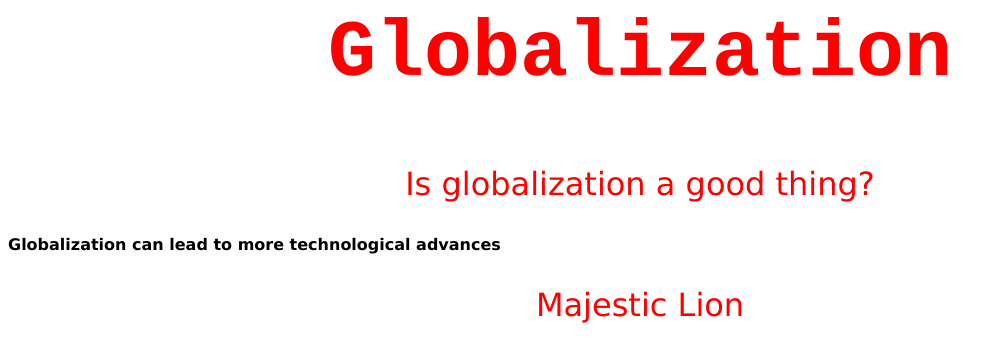
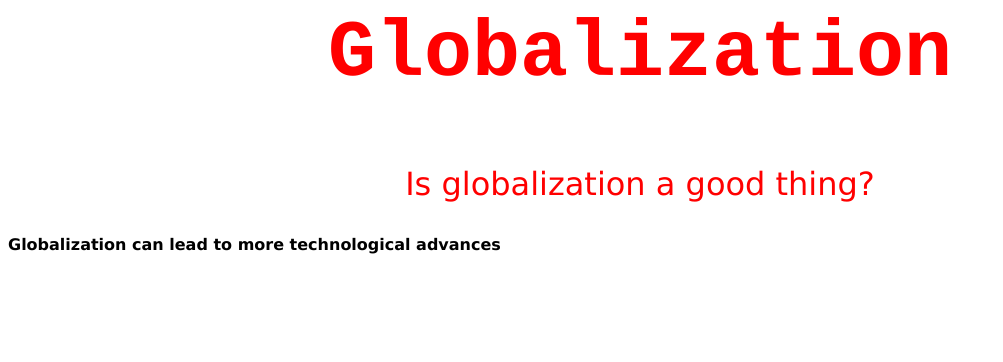
Before and after one commit to ProphetCii/ProphetCii.github.io, a plain HTML site: page experiments.html in a window 1280 px wide. Shown: the whole page, without its empty margins (0-1003 px from the left). Drawn offline with Linux system fonts and the light colour scheme.

Commit message:
Update experiments.html

```diff
--- a/experiments.html
+++ b/experiments.html
@@ -48,7 +48,6 @@
 
   </div>
     <div>
-    <p>Majestic Lion</p>
 
 
   </div>
```
